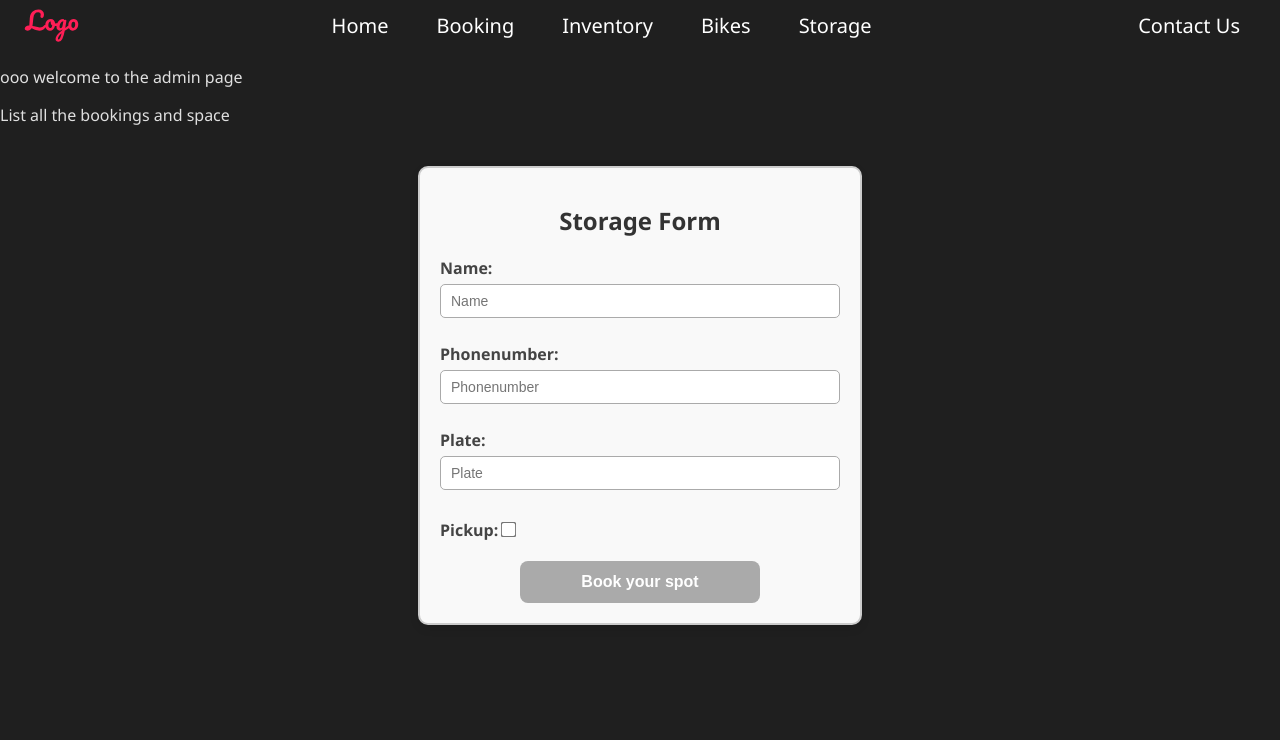
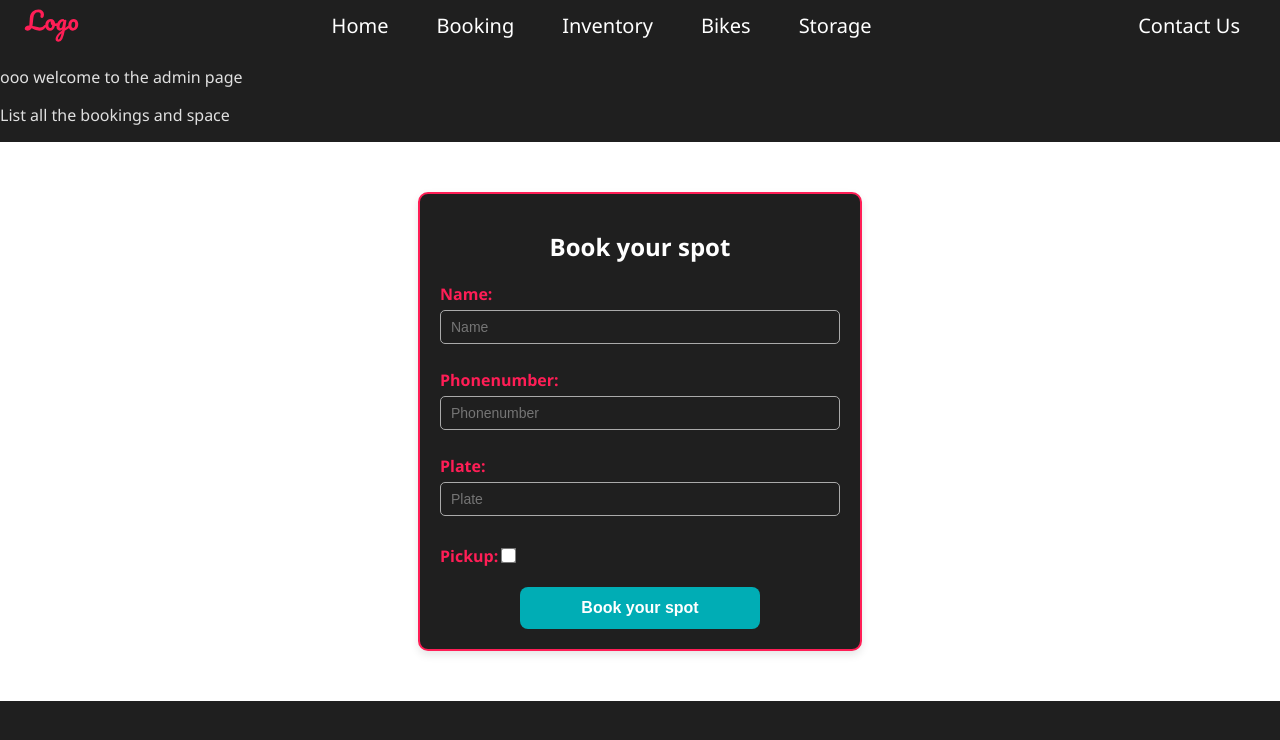
Before and after one commit to DarthMaxwell/MCWorkshop, a React (Vite) app in the folder mcworkshop.client/: page /admin in a window 1280 px wide. Shown: the top 740 px of the page. Built offline with nearby package versions, Linux system fonts and the light colour scheme.

Commit message:
styling of forms and other things to fix the current style

```diff
--- a/mcworkshop.client/src/Componets/Bike/Bike.css
+++ b/mcworkshop.client/src/Componets/Bike/Bike.css
@@ -12,7 +12,7 @@
     border: 1px solid #ddd; /* subtle border */
     border-radius: 12px; /* rounded corners */
     box-shadow: 0 4px 12px rgba(0, 0, 0, 0.15); /* shadow */
-    background-color: #fff; /* card background */
+    background-color: #ddd; /* card background */
 }
 
     .Bike img {
@@ -21,3 +21,15 @@
         object-fit: cover; /* keeps image square */
         margin-bottom: 10px;
     }
+
+    .Bike h1 {
+        color: #ff1e56;
+    }
+
+    .Bike p {
+        color: black;
+    }
+
+    .Bike h3 {
+        color: #00adb5;
+    }
--- a/mcworkshop.client/src/Componets/BookingCalender.css
+++ b/mcworkshop.client/src/Componets/BookingCalendar/BookingCalender.css
@@ -1,5 +1,6 @@
 .CalenderDiv {
     width: 80%;
     margin: auto;
+    margin-top: 4rem;
     height: 800px;
 }
--- /dev/null
+++ b/mcworkshop.client/src/Componets/BookingForm/BookingForm.tsx
@@ -0,0 +1,60 @@
+import { useState } from "react";
+import "../Form.css"
+
+function BookingForm() {
+    const [formData, setFormData] = useState({ name: "", email: "" });
+    const [selectedDate, setSelectedDate] = useState<string>("");
+
+    const handleSubmit = (e: React.FormEvent) => {
+        e.preventDefault();
+
+        if (!selectedDate) return;
+    }
+
+  return (
+      <div>
+          <form onSubmit={handleSubmit}>
+              <h1>Book Appointment</h1>
+              <label>Date</label>
+              <input
+                  type="text"
+                  value={selectedDate}
+                  disabled
+              />
+              <label>Name</label>
+              <input
+                  type="text"
+                  value={formData.name}
+                  onChange={(e) =>
+                      setFormData({ ...formData, name: e.target.value })
+                  }
+                  required
+              />
+
+              <label>Email</label>
+              <input
+                  type="email"
+                  value={formData.email}
+                  onChange={(e) =>
+                      setFormData({ ...formData, email: e.target.value })
+                  }
+                  required
+              />
+              <button
+                  type="button"
+                  onClick={() => setSelectedDate("")} //clear form too
+              >
+                  Cancel
+              </button>
+              <button
+                  type="submit"
+              >
+                  Submit
+              </button>
+
+          </form>
+      </div>
+  );
+}
+
+export default BookingForm;
--- /dev/null
+++ b/mcworkshop.client/src/Componets/Form.css
@@ -0,0 +1,70 @@
+form {
+    width: 400px;
+    margin: 40px auto; /* center the form on the page */
+    padding: 20px;
+    border: 2px solid #ff1e56;
+    border-radius: 10px;
+    background-color: #1f1f1f;
+    box-shadow: 0 4px 8px rgba(0, 0, 0, 0.1);
+}
+
+    form h1 {
+        text-align: center;
+        margin-bottom: 20px;
+        font-size: 24px;
+        color: #fff;
+    }
+
+    form label {
+        display: block;
+        margin-bottom: 10px;
+        font-weight: 600;
+        color: #ff1e56;
+    }
+
+    form input:not([type="checkbox"]) {
+        width: 100%;
+        padding: 8px 10px;
+        margin-top: 5px;
+        margin-bottom: 15px;
+        border: 1px solid #aaa;
+        border-radius: 5px;
+        font-size: 14px;
+        box-sizing: border-box;
+        color: #fff;
+        background-color: #1f1f1f;
+    }
+
+    form input[type="checkbox"] {
+        margin-top: 8px;
+        transform: scale(1.2);
+    }
+
+    form button {
+        display: block;
+        width: 60%;
+        margin: 20px auto 0 auto; /* center the button */
+        padding: 12px;
+        font-size: 16px;
+        font-weight: bold;
+        background-color: #00adb5;
+        color: white;
+        border: none;
+        border-radius: 8px;
+        cursor: pointer;
+        transition: background-color 0.3s ease;
+    }
+
+        form button:hover:enabled {
+            background-color: #ff1e56;
+        }
+
+        form button:disabled {
+            cursor: not-allowed;
+        }
+
+    form p {
+        text-align: center;
+        margin-top: 15px;
+        color: #333;
+    }
--- a/mcworkshop.client/src/Componets/Item/Item.css
+++ b/mcworkshop.client/src/Componets/Item/Item.css
@@ -3,7 +3,7 @@
     height: 300px;
     display: flex;
     flex-direction: column;
-    align-items: center; /* centers horizontally */
+    align-items: center;
     justify-content: flex-start;
     text-align: center; /* center text */
     margin: 20px; /* centers card itself if "auto" is added */
@@ -12,7 +12,7 @@
     border: 1px solid #ddd; /* subtle border */
     border-radius: 12px; /* rounded corners */
     box-shadow: 0 4px 12px rgba(0, 0, 0, 0.15); /* shadow */
-    background-color: #fff; /* card background */
+    background-color: #ddd; /* card background */
 }
 
     .Item img {
@@ -23,6 +23,7 @@
     }
 
     .Item h1 {
+        color: black;
         font-size: 1.2rem;
         margin: 10px 0;
         word-wrap: break-word; /* allows wrapping */
@@ -37,4 +38,5 @@
     .Item p {
         font-weight: bold;
         margin: 5px 0;
+        color: #ff1e56;
     }
--- a/mcworkshop.client/src/Componets/StorageForm/StorageForm.css
+++ b/mcworkshop.client/src/Componets/StorageForm/StorageForm.css
@@ -1,72 +1,5 @@
-form {
-    width: 400px;
-    margin: 40px auto; /* center the form on the page */
-    padding: 20px;
-    border: 2px solid #ccc;
-    border-radius: 10px;
-    background-color: #f9f9f9;
-    box-shadow: 0 4px 8px rgba(0, 0, 0, 0.1);
+.FormDiv {
+    background-color: #fff;
+    padding-top: 10px;
+    padding-bottom: 10px;
 }
-
-    form h1 {
-        text-align: center;
-        margin-bottom: 20px;
-        font-size: 24px;
-        color: #333;
-    }
-
-    form label {
-        display: block;
-        margin-bottom: 10px;
-        font-weight: 600;
-        color: #444;
-    }
-
-    form input[type="text"],
-    form input[type="number"],
-    form input[type="plate"],
-    form input:not([type="checkbox"]) {
-        width: 100%;
-        padding: 8px 10px;
-        margin-top: 5px;
-        margin-bottom: 15px;
-        border: 1px solid #aaa;
-        border-radius: 5px;
-        font-size: 14px;
-        box-sizing: border-box;
-    }
-
-    form input[type="checkbox"] {
-        margin-top: 8px;
-        transform: scale(1.2);
-    }
-
-    form button {
-        display: block;
-        width: 60%;
-        margin: 20px auto 0 auto; /* center the button */
-        padding: 12px;
-        font-size: 16px;
-        font-weight: bold;
-        background-color: #4CAF50;
-        color: white;
-        border: none;
-        border-radius: 8px;
-        cursor: pointer;
-        transition: background-color 0.3s;
-    }
-
-        form button:hover:enabled {
-            background-color: #45a049;
-        }
-
-        form button:disabled {
-            background-color: #aaa;
-            cursor: not-allowed;
-        }
-
-    form p {
-        text-align: center;
-        margin-top: 15px;
-        color: #333;
-    }
--- a/mcworkshop.client/src/Componets/StorageForm/StorageForm.tsx
+++ b/mcworkshop.client/src/Componets/StorageForm/StorageForm.tsx
@@ -1,6 +1,7 @@
 import type { FormEvent, ChangeEvent } from "react";
 import { useState } from "react";
 import "./StorageForm.css"
+import "../Form.css"
 
 function StorageForm() {
     const [message, setMessage] = useState("");
@@ -62,8 +63,9 @@ function StorageForm() {
     }
 
     return (
+        <div className="FormDiv">
             <form onSubmit={handleSubmit}>
-            <h1>Storage Form</h1>
+                <h1>Book your spot</h1>
                 <label>
                     Name:
                     <input
@@ -106,6 +108,7 @@ function StorageForm() {
                 <button type="submit" disabled={!validData}>Book your spot</button>
                 {message && <p>{message}</p>}
             </form>
+        </div>
     );
 }
 
--- a/mcworkshop.client/src/Pages/BikeStoragePage/BikeStoragePage.tsx
+++ b/mcworkshop.client/src/Pages/BikeStoragePage/BikeStoragePage.tsx
@@ -10,11 +10,21 @@ function BikeStoragePage() {
 
     return (
         <div>
-            <h1>Store your bike with us during the winter</h1>
-            <p>Nice long image of the storage place</p>
-            <p>Price for winter $200</p>
+            <h1>Store your bike with us during the winter 2025-2026</h1>
+            <h2>How it works</h2>
+            <p>
+                Bike pick up and drop off starts at the end of the season(october to november).
+                (If you need sooner please contact us about that) We ask you to drop off your bike
+                with a full tank of gas and well add a stabilizer to it. We'll unplug the battery and
+                it on a smart charger so to not damage the battery life. You can then pick up your bike
+                when the season starts all we need is 1-2 days notice to get it ready. If you select pickup
+                you will contacted when you want the bike to be picked up and dropped off.
+            </p>
+            <h2>NOTES</h2>
+            <p>image of the storage place behind the form</p>
+            <p>Price for winter $200 you kinda should pay when u book cuase this takes your spot but im not adding payment thigns</p>
             {space > 0 ? (
-                <p>currently we have {space} more spots open</p>
+                <p>Currently we have {space} more spots open</p>
                 ) : (
                 <p>We are fully booked this winter</p>
                 )
```
Also changed, not shown: mcworkshop.client/src/Componets/BookingCalendar/BookingCalendar.tsx (renamed from mcworkshop.client/src/Componets/BookingCalendar.tsx, +0 -48 lines), mcworkshop.client/src/Pages/BookingPage/BookingPage.tsx (+9 -49 lines), mcworkshop.client/src/Pages/HomePage/HomePage.tsx (+9 -8 lines), mcworkshop.client/src/Pages/BookingPage/BookingPage.css (line endings or trailing spaces). Lines whose indentation alone changed are shown as unchanged.
